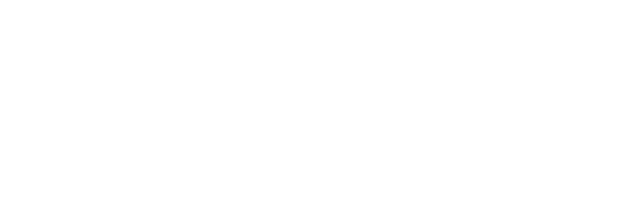
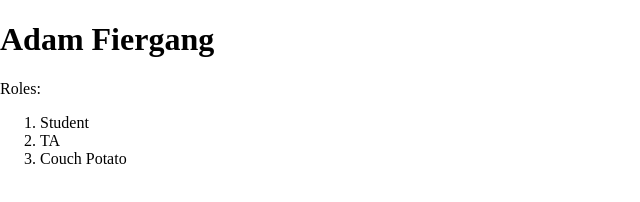
Before and after one commit to AdamFiergang377/AdamFiergang377.github.io, a plain HTML site: page assignment_1/index.html in a window 1280 px wide. Shown: the whole page, without its empty margins (0-640 px from the left). Drawn offline with Linux system fonts and the light colour scheme.

Commit message:
More structure

```diff
--- a/assignment_1/index.html
+++ b/assignment_1/index.html
@@ -7,6 +7,50 @@
         <title>Adam Fiergang's Assignment 1</title>
     </head>
     <body>
+        <div class="header">
+            <div class="name">
+                <h1>Adam Fiergang</h1>
+            </div>
+            <div class="logo">
 
+            </div>
+        </div>
+        <div class="wrapper">
+            <div class="content-body">
+                <div class="pic-and-caption">
+                    <div class="picture">
+
+                    </div>
+                    <div class="caption">
+
+                    </div>
+                </div>
+                <div class="info-box">
+                    Roles:<br>
+                    <ol>
+                        <li>
+                            Student
+                            <ul>
+
+                            </ul>
+                        </li>
+
+                        <li>
+                            TA
+                            <ul>
+
+                            </ul>
+                        </li>
+
+                        <li>
+                            Couch Potato
+                            <ul>
+
+                            </ul>
+                        </li>
+                    </ol>
+                </div>
+            </div>
+        </div>
     </body>
 </html>
```
